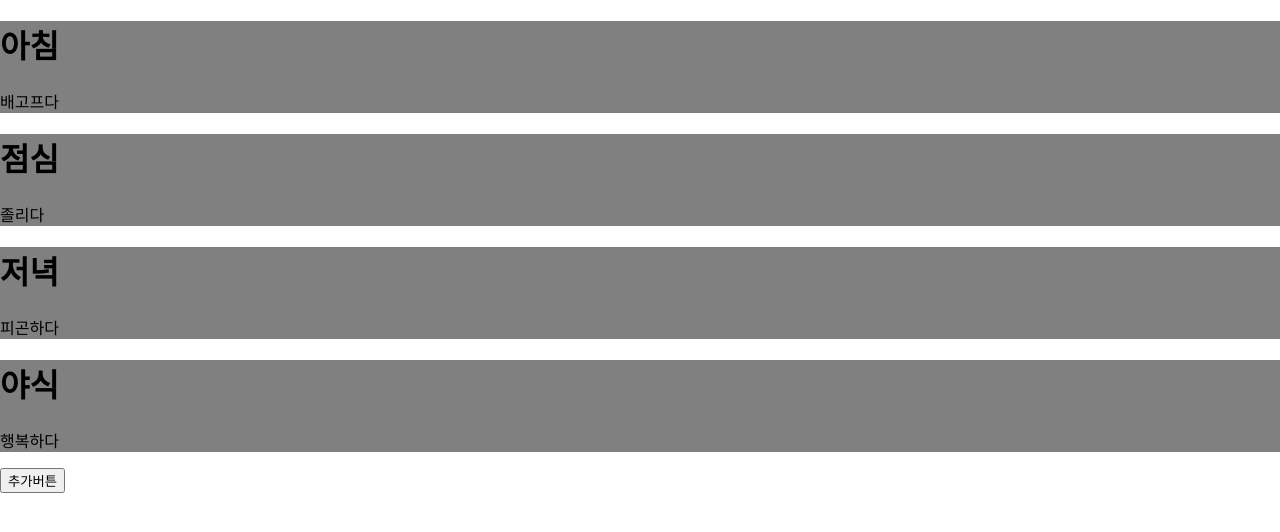
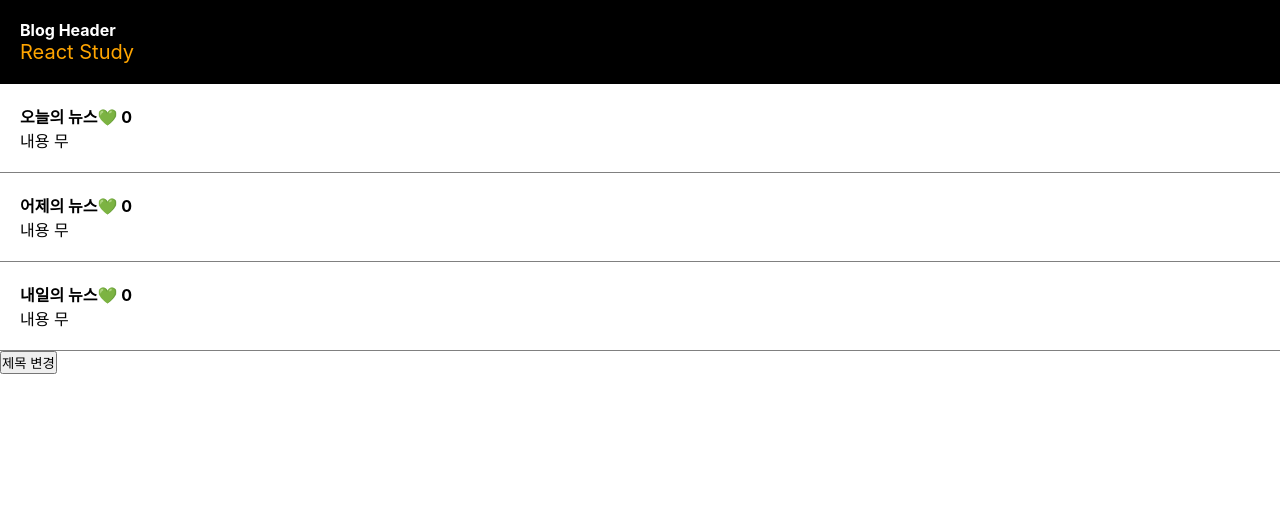
Before and after one commit to starble25/react-study, a React (Create React App) app: page / in a window 1280 px wide. Shown: the top 532 px of the page. Built offline with nearby package versions, Linux system fonts and the light colour scheme.

Commit message:
map 반복 처리

```diff
--- a/src/App.js
+++ b/src/App.js
@@ -7,6 +7,7 @@
 import Practice001 from './practice/Practice001';
 import Props02 from './components/Props02';
 import Quiz002 from './practice/Quiz002';
+import NewsBlog from './newsblog/NewsBlog';
 
 function App() {
 
@@ -16,8 +17,9 @@
   // return <State02/>;
   // return <Props01/>;
   // return <Practice001/>;
-  return <Props02/>;
+  // return <Props02/>;
   // return <Quiz002/>;
+  return <NewsBlog/>;
 }
 
 export default App;
--- /dev/null
+++ b/src/newsblog/Modal.js
@@ -0,0 +1,13 @@
+
+function Modal() {
+
+    return (
+        <div className="modal">
+            <h3>제목</h3>
+            <p>날짜</p>
+            <p>상세내용</p>
+        </div>
+    );
+}
+
+export default Modal;
--- /dev/null
+++ b/src/newsblog/NewsBlog.css
@@ -0,0 +1,25 @@
+* {
+    margin: 0;
+    padding: 0;
+    box-sizing: border-box;
+}
+
+.black-nav {
+    background: black;
+    width: 100%;
+    color: white;
+    padding: 20px;
+}
+
+.post-list {
+    text-align: left;
+    padding: 20px;
+    border-bottom: 1px solid gray;
+}
+
+.modal {
+    margin-top: 20px;
+    padding: 20px;
+    background: lightgray;
+    text-align: left;
+}
--- /dev/null
+++ b/src/newsblog/NewsBlog.js
@@ -0,0 +1,110 @@
+import './NewsBlog.css';
+import { useState } from 'react';
+import Modal from './Modal';
+
+function NewsBlog() {
+
+    //javascript 코드
+    let title = 'React Study';
+
+    let [news1, setNews1] = useState('오늘의 뉴스');
+    let [news2, setNews2] = useState('어제의 뉴스');
+    let [news3, setNews3] = useState('내일의 뉴스');
+
+    let [news, setNews] = useState(['오늘의 뉴스', '어제의 뉴스', '내일의 뉴스']);
+
+    // let [cnt, setCnt] = useState(0);
+    let [count, setCount] = useState([0, 0, 0]);
+
+    let [flag, setFlag] = useState(false);
+
+    // {
+    //     textArr.map((item, index)=>{
+    //         // return <Box text={item} detail={detailArr[index]}/>
+    //         return <Box text={textArr[index]} detail={detailArr[index]}/>
+    //     })
+    // }
+
+    return (
+        <div>
+            <div className='black-nav'>
+                <h4>Blog Header</h4>
+                <div style={{ color: 'orange', fontSize: '20px' }}>{title}</div>
+            </div>
+
+            {
+                news.map((item, index) => {
+                    return (
+                        <div className='post-list'>
+                            <h4>
+                                <span onClick={() => {
+                                    setFlag(!flag);
+                                    // flag ? setFlag(false) : setFlag(true);
+                                }}>{item}</span>
+
+                                <span onClick={() => {
+                                    let temp = [...count];
+                                    temp[index]++;
+                                    setCount(temp);
+
+                                    // count.splice(index, 1, count[index] + 1);
+                                    // let temp = [...count];
+                                    // setCount(temp);
+                                }}>💚</span> {count[index]}
+                            </h4>
+                            <p>내용 무</p>
+                        </div>
+                    )
+                })
+            }
+
+            {/*
+            <div className='post-list'>
+                <h4>
+                    <span onClick={()=>{
+                        setFlag( !flag );
+                        // flag ? setFlag(false) : setFlag(true);
+                    }}>{news[0]}</span>
+                    <span onClick={()=>{
+                        setCnt(cnt + 1);
+                    }}>🖤</span> {cnt}
+                </h4>
+                <p>내용 무</p>
+            </div>
+
+            <div className='post-list'>
+                <h4>
+                    {news[1]}
+                </h4>
+                <p>내용 무</p>
+            </div>
+
+            <div className='post-list'>
+                <h4>{news[2]}</h4>
+                <p>내용 무</p>
+            </div>
+             */}
+
+            <div>
+                {
+                    flag && <Modal />
+                }
+            </div>
+
+            <button onClick={() => {
+                news.splice(0, 1, 'Today news');
+                let temp = [...news];
+                setNews(temp);
+
+                // let temp = [...news];
+                // temp[0] = 'Today news';
+                // setNews(temp);
+
+                // setNews(['Today news', '어제의 뉴스', '내일의 뉴스']);
+            }}>제목 변경</button>
+
+        </div>
+    )
+}
+
+export default NewsBlog;
```
